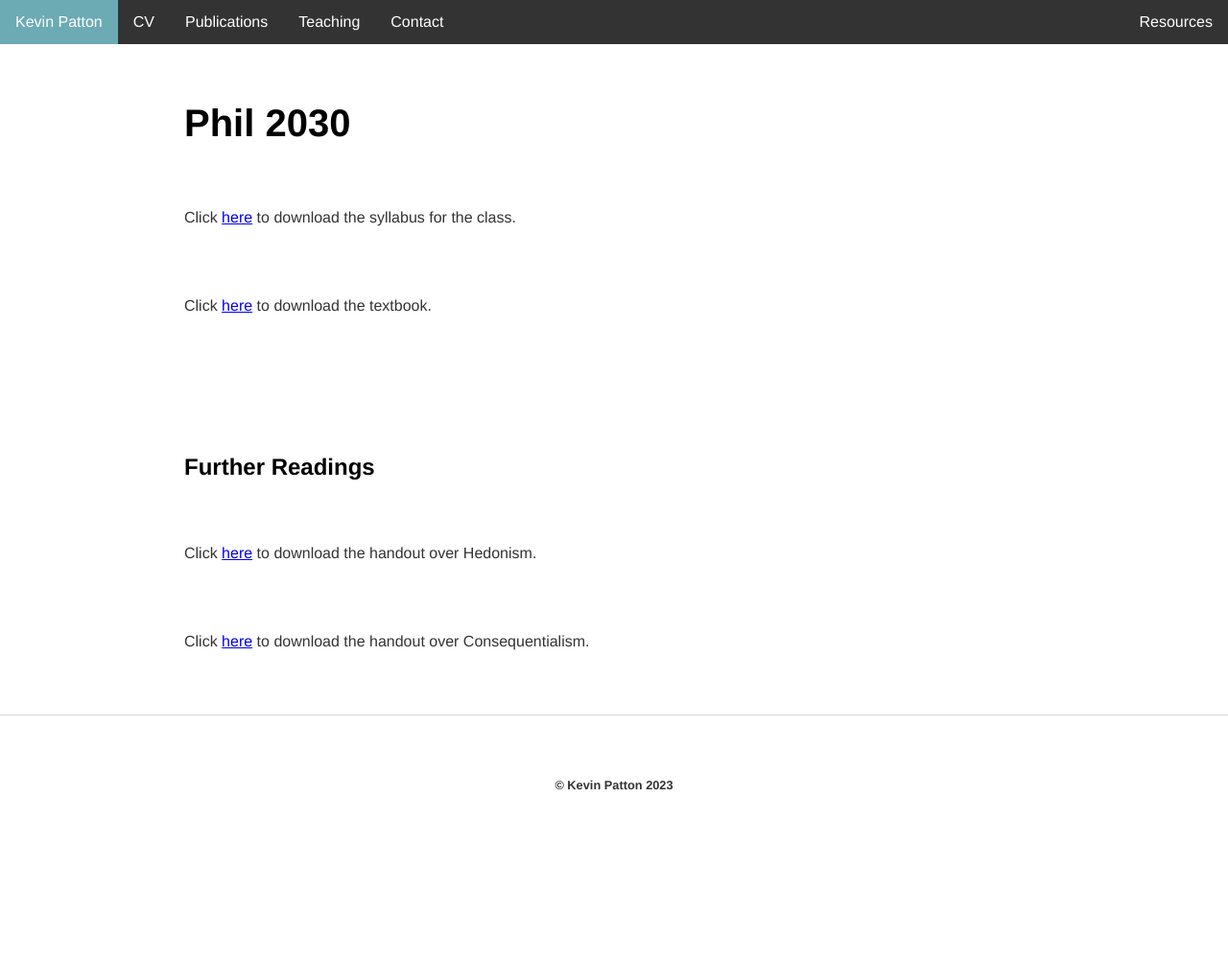
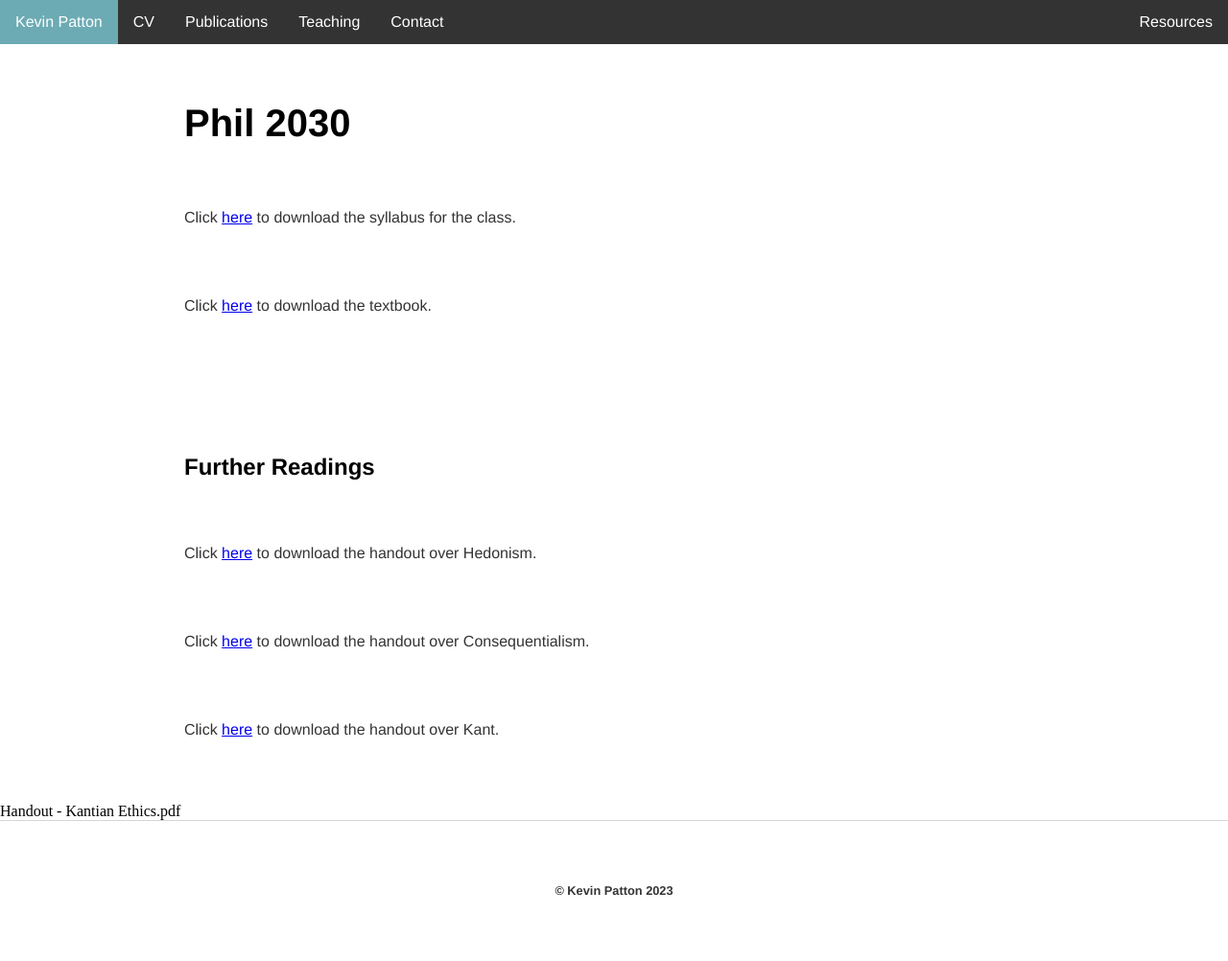
Before and after one commit to kevinjpatton/kevinjpatton.github.io, a Jekyll site: the page built from teaching/phil_2030/index.html, in a window 1280 px wide. Shown: the whole page at 96% size. Built offline with Jekyll 4.4.1, drawn with Linux system fonts in a browser that asks for light colours; Markdown is read by kramdown in place of the engine named in the settings; before the commit the page ends 900 px from its top, so only the background shows below that.

Commit message:
Update index.html

```diff
--- a/teaching/phil_2030/index.html
+++ b/teaching/phil_2030/index.html
@@ -8,3 +8,4 @@ title: Teaching - Phil 2030
 <h2>Further Readings</h2>
 <p>Click <a href="/teaching/phil_2030/Handout - Hedonism.pdf" target="_blank">here</a> to download the handout over Hedonism.</p>
 <p>Click <a href="/teaching/phil_2030/Handout - Consequentialism.pdf" target="_blank">here</a> to download the handout over Consequentialism.</p>
+<p>Click <a href="/teaching/phil_2030/Handout - Kantian Ethics.pdf" target="_blank">here</a> to download the handout over Kant.</p>Handout - Kantian Ethics.pdf
```
